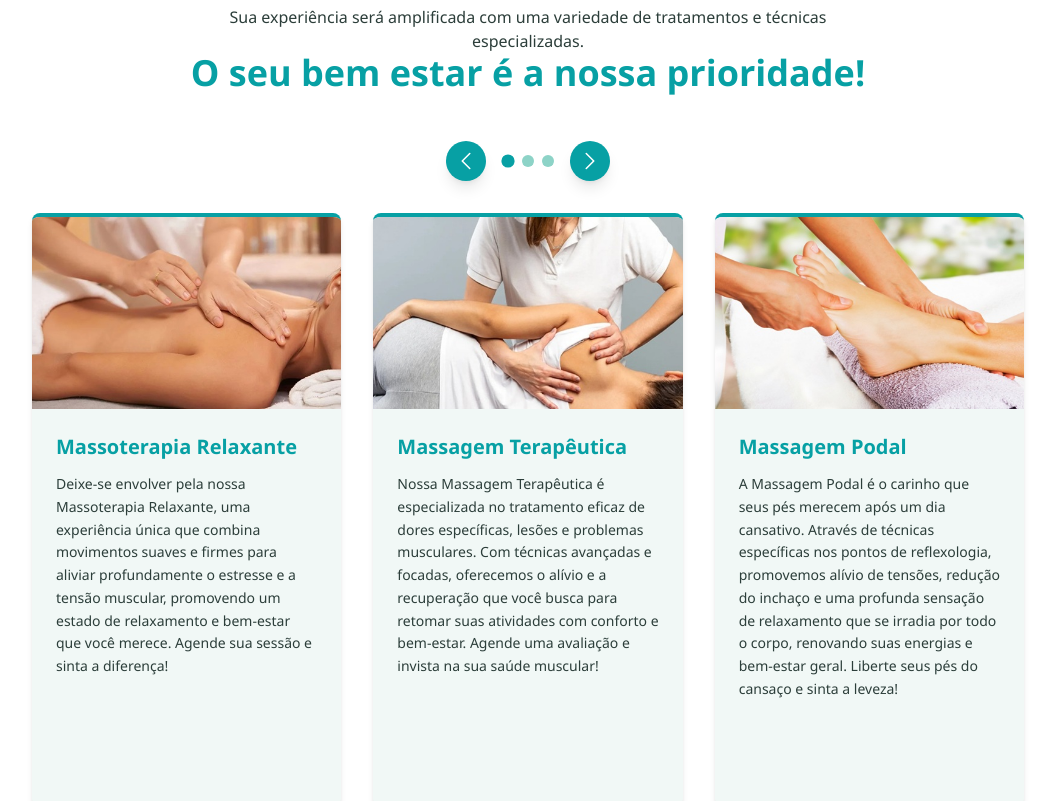
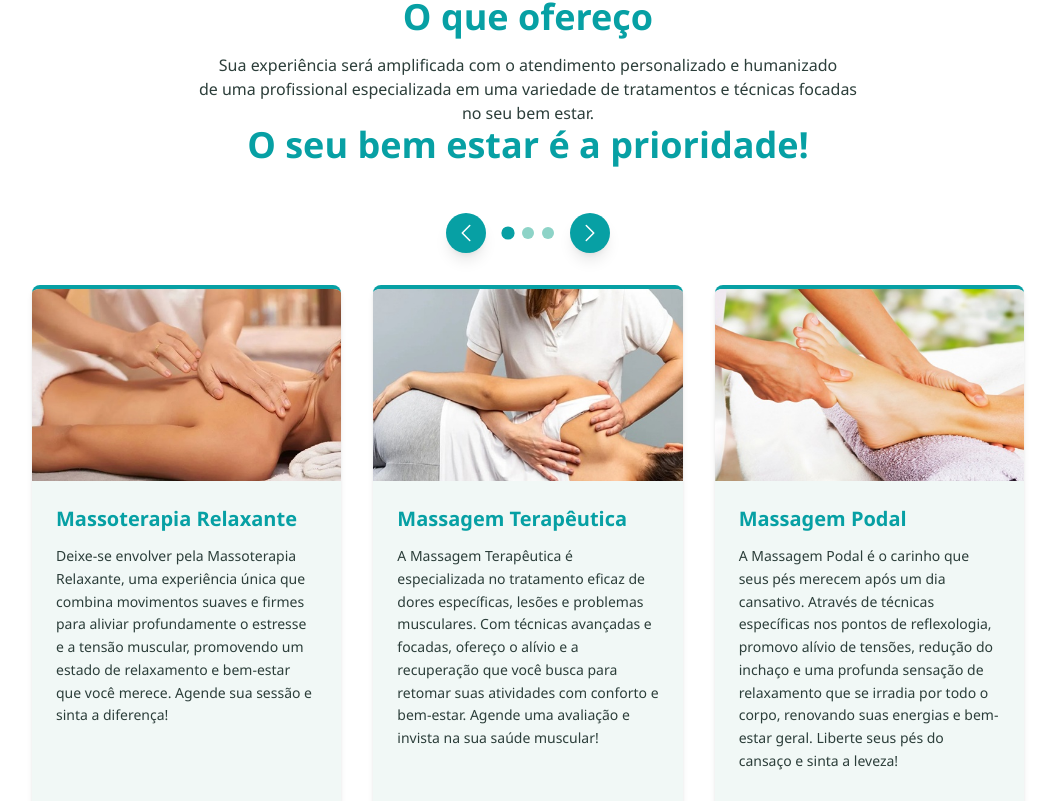
Before and after one commit to CHCLopes/michely-massoterapia, a React (Vite) app: page / in a window 1280 px wide. Shown: the part 599-1400 px from the top of the page, without its empty margins (112-1167 px from the left). Built offline with nearby package versions, Linux system fonts and the light colour scheme.

Commit message:
ajustes nos textos de apresentação

```diff
--- a/src/components/Footer.jsx
+++ b/src/components/Footer.jsx
@@ -22,7 +22,7 @@ const Footer = () => {
             </p>
             <p className="flex items-center">
               <FaEnvelope className="mr-3 text-secondary" />
-              michelyrfarias@yahoo.com.br
+              michelymassoterapia@gmail.com
             </p>
           </div>
 
--- a/src/components/Services.jsx
+++ b/src/components/Services.jsx
@@ -9,17 +9,17 @@ const Services = () => {
     {
       image: "/images/massoterapia.jpg", // ✅ Corrigido: removido "public/"
       title: "Massoterapia Relaxante",
-      description: "Deixe-se envolver pela nossa Massoterapia Relaxante, uma experiência única que combina movimentos suaves e firmes para aliviar profundamente o estresse e a tensão muscular, promovendo um estado de relaxamento e bem-estar que você merece. Agende sua sessão e sinta a diferença!"
+      description: "Deixe-se envolver pela Massoterapia Relaxante, uma experiência única que combina movimentos suaves e firmes para aliviar profundamente o estresse e a tensão muscular, promovendo um estado de relaxamento e bem-estar que você merece. Agende sua sessão e sinta a diferença!"
     },
     {
       image: "/images/terapeutica.jpg",
       title: "Massagem Terapêutica",
-      description: "Nossa Massagem Terapêutica é especializada no tratamento eficaz de dores específicas, lesões e problemas musculares. Com técnicas avançadas e focadas, oferecemos o alívio e a recuperação que você busca para retomar suas atividades com conforto e bem-estar. Agende uma avaliação e invista na sua saúde muscular!"
+      description: "A Massagem Terapêutica é especializada no tratamento eficaz de dores específicas, lesões e problemas musculares. Com técnicas avançadas e focadas, ofereço o alívio e a recuperação que você busca para retomar suas atividades com conforto e bem-estar. Agende uma avaliação e invista na sua saúde muscular!"
     },
     {
       image: "/images/podal.jpg",
       title: "Massagem Podal",
-      description: "A Massagem Podal é o carinho que seus pés merecem após um dia cansativo. Através de técnicas específicas nos pontos de reflexologia, promovemos alívio de tensões, redução do inchaço e uma profunda sensação de relaxamento que se irradia por todo o corpo, renovando suas energias e bem-estar geral. Liberte seus pés do cansaço e sinta a leveza!"
+      description: "A Massagem Podal é o carinho que seus pés merecem após um dia cansativo. Através de técnicas específicas nos pontos de reflexologia, promovo alívio de tensões, redução do inchaço e uma profunda sensação de relaxamento que se irradia por todo o corpo, renovando suas energias e bem-estar geral. Liberte seus pés do cansaço e sinta a leveza!"
     },
     {
       image: "/images/shantala.jpg",
@@ -34,7 +34,7 @@ const Services = () => {
     {
       image: "/images/drenagem.jpg",
       title: "Drenagem Linfática",
-      description: "Redescubra a leveza e vitalidade com nossa Drenagem Linfática, uma técnica suave e eficaz que estimula seu sistema a eliminar o inchaço e toxinas. Sinta o corpo desinflamar, a circulação melhorar e a sensação de bem-estar se renovar, revelando contornos mais definidos e uma pele mais saudável. Permita-se sentir mais leve e energizada!"
+      description: "Redescubra a leveza e vitalidade com nossa Drenagem Linfática, uma técnica suave e eficaz que estimula seu sistema a eliminar o inchaço e toxinas. Sinta o corpo desinflamar, a circulação melhorar e a sensação de bem-estar se renovar, revelando contornos mais definidos e uma pele mais saudável. Permita-se sentir mais leve e com mais energia!"
     },
     {
       image: "/images/drenoRelaxante.jpg",
@@ -44,12 +44,12 @@ const Services = () => {
     {
       image: "/images/drenoModeladora.jpg",
       title: "Dreno-Modeladora",
-      description: "Conquiste contornos mais definidos e uma silhueta esculpida com nossa Dreno Modeladora. Essa técnica poderosa combina a redução de inchaço e eliminação de toxinas da drenagem linfática com movimentos firmes da massagem modeladora, atuando na quebra de gordura localizada e na melhoria da circulação para um corpo visivelmente mais harmonioso e tonificado. Revele a sua melhor forma!"
+      description: "Conquiste contornos mais definidos e uma silhueta esculpida com a Dreno Modeladora. Essa técnica poderosa combina a redução de inchaço e eliminação de toxinas da drenagem linfática com movimentos firmes da massagem modeladora, atuando na quebra de gordura localizada e na melhoria da circulação para um corpo visivelmente mais harmonioso e tonificado. Revele a sua melhor forma!"
     },
     {
       image: "/images/drenagemFacial.jpg",
       title: "Drenagem Facial",
-      description: "Ilumine e revitalize seu rosto com nossa Drenagem Facial, um toque delicado que atua profundamente para reduzir inchaço, suavizar olheiras e bolsas, e melhorar a circulação. Este tratamento promove uma desintoxicação natural, deixando sua pele com um aspecto mais saudável, fresco e radiante. Permita-se esse cuidado rejuvenescedor para sua beleza natural!"
+      description: "Ilumine e revitalize seu rosto com a Drenagem Facial, um toque delicado que atua profundamente para reduzir inchaço, suavizar olheiras e bolsas, e melhorar a circulação. Este tratamento promove uma desintoxicação natural, deixando sua pele com um aspecto mais saudável, fresco e radiante. Permita-se esse cuidado rejuvenescedor para sua beleza natural!"
     }
   ];
 
@@ -92,13 +92,13 @@ const Services = () => {
       <div className="container mx-auto px-4">
         <div className="text-center mb-12">
           <h2 className="text-3xl md:text-4xl font-bold text-primary mb-4">
-            O que oferecemos
+            O que ofereço
           </h2>
           <p className="text-dark text-base max-w-2xl mx-auto">
-             Sua experiência será amplificada com uma variedade de tratamentos e técnicas especializadas.
+             Sua experiência será amplificada com o atendimento personalizado e humanizado <br /> de uma profissional especializada em uma variedade de tratamentos e técnicas focadas no seu bem estar.
           </p>
           <h4 className="text-2xl md:text-4xl font-semibold text-primary mb-1">
-            O seu bem estar é a nossa prioridade!
+            O seu bem estar é a prioridade!
           </h4>
         </div>
 
```
Also changed, not shown: src/components/Hero.jsx (+2 -2 lines), public/images/logoJPG.jpg (added).
